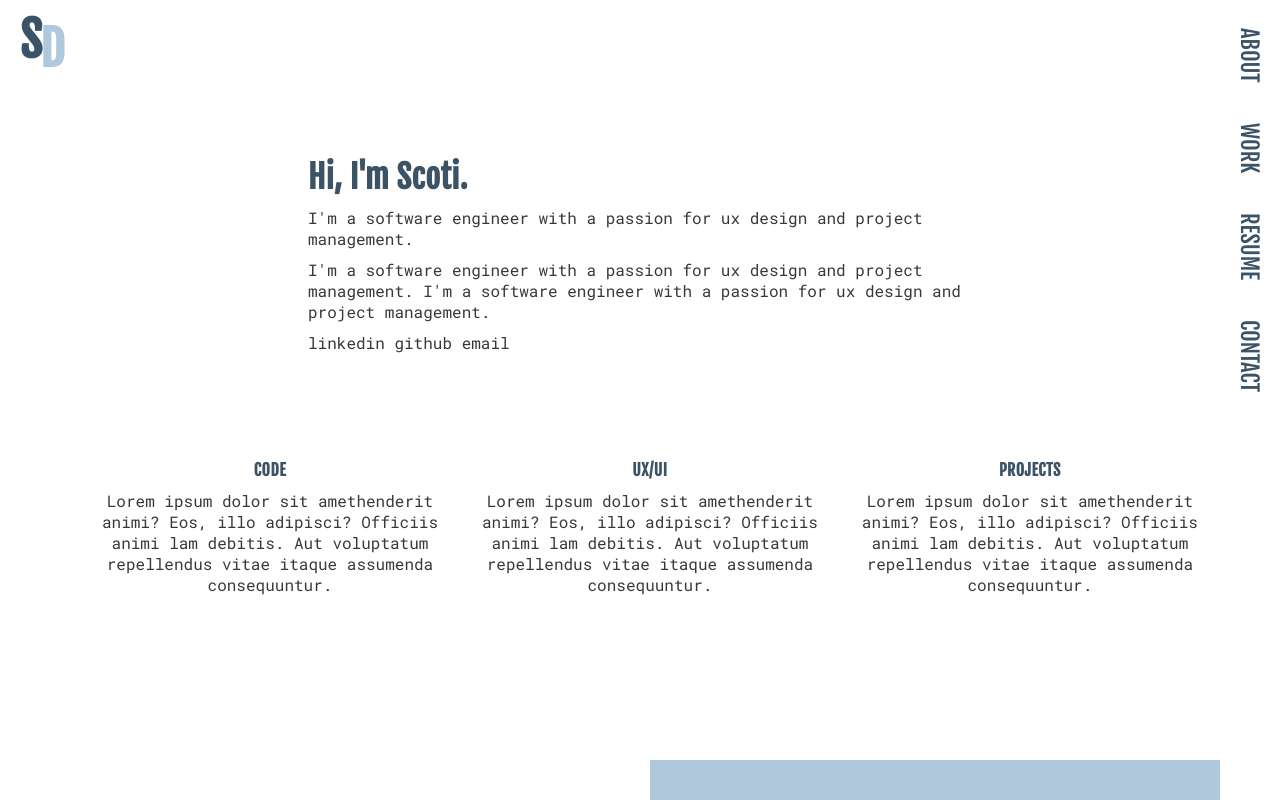
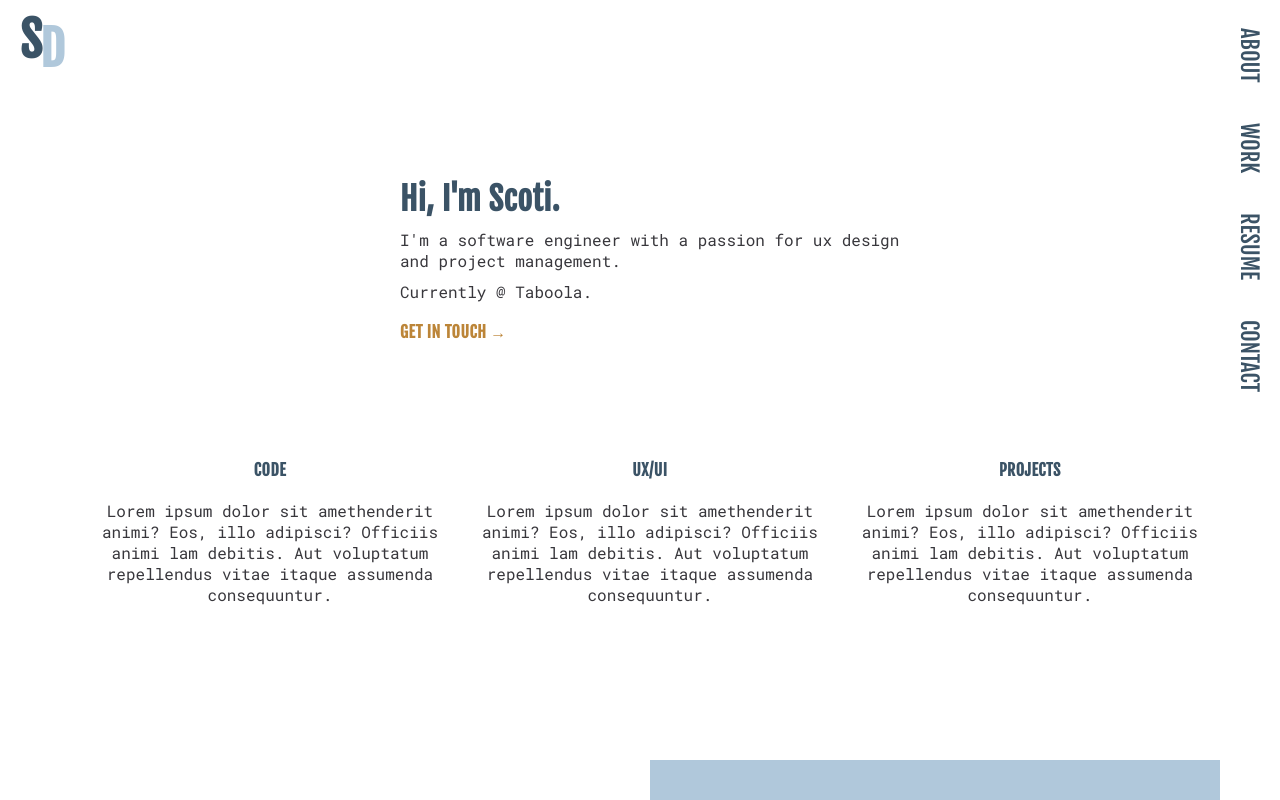
Before and after one commit to scotidodson/2021-portfolio, a React (Create React App) app: page / in a window 1280 px wide. Shown: the top 800 px of the page. Built offline with nearby package versions, Linux system fonts and the light colour scheme.

Commit message:
hero adjustments

```diff
--- a/src/App.css
+++ b/src/App.css
@@ -8,7 +8,7 @@ body {
 }
 
 h1, h2, h3, h4, h5, p {
-    margin: 0;
+    margin: 0 0 10px 0;
     padding: 0;
 }
 
--- a/src/components/Contact.css
+++ b/src/components/Contact.css
@@ -7,4 +7,5 @@
 
 .contact__path {
     margin: 0 auto;
+    color: #BC8538;
 }
--- a/src/components/Hero.css
+++ b/src/components/Hero.css
@@ -1,12 +1,14 @@
 .hero {
     display: flex;
     min-height: 400px;
+    max-width: 500px;
     width: 100%;
     flex-direction: row;
     padding: 0;
+    margin: 0 auto;
 }
 
-.hero .left {
+.hero__intro {
     width: 100%;
     display: flex;
     flex-direction: column;
@@ -15,14 +17,11 @@
 }
 
 .hero h2 {
-    font-family: 'Fjalla One', sans-serif;
     font-size: 2rem;
-    color: #3b5366;
-    margin: 0 0 10px;
-    padding: 0 20%;
+    margin: 10px 0 10px 0;
 }
 
-.hero p {
-    margin: 0 0 10px 0;
-    padding: 0 20%;
+.hero h4 {
+    margin: 10px 0 10px 0;
+    color: #BC8538;
 }
--- a/src/components/Hero.js
+++ b/src/components/Hero.js
@@ -4,11 +4,15 @@ import './Hero.css';
 const Hero = () => {
   return (
     <div className='hero'>
-      <div className="left">
+      <div className="hero__intro">
         <h2>Hi, I'm Scoti.</h2>
         <p>I'm a software engineer with a passion for ux design and project management.</p>
-        <p>I'm a software engineer with a passion for ux design and project management. I'm a software engineer with a passion for ux design and project management.</p>
-        <p>linkedin   github   email</p>
+        <p>Currently @ Taboola.</p>
+        <a href="mailto:scotidodson@gmail.com">
+          <h4>
+            GET IN TOUCH &#8594;
+          </h4>
+        </a>
       </div>
     </div>
   );
--- a/src/components/Resume.css
+++ b/src/components/Resume.css
@@ -1,12 +1,14 @@
 .resume {
-    margin: 20px auto;
+    margin: 50px auto;
     padding: 30px 0;
     max-width: 600px;
     border-left: 5px solid #B0C8DB;
     position: relative;
 }
 
-.resume h2,h3,h4 {
+.resume h2,
+.resume h3,
+.resume h4 {
     padding: 0 0 0 40px;
     position: relative;
 }
```
